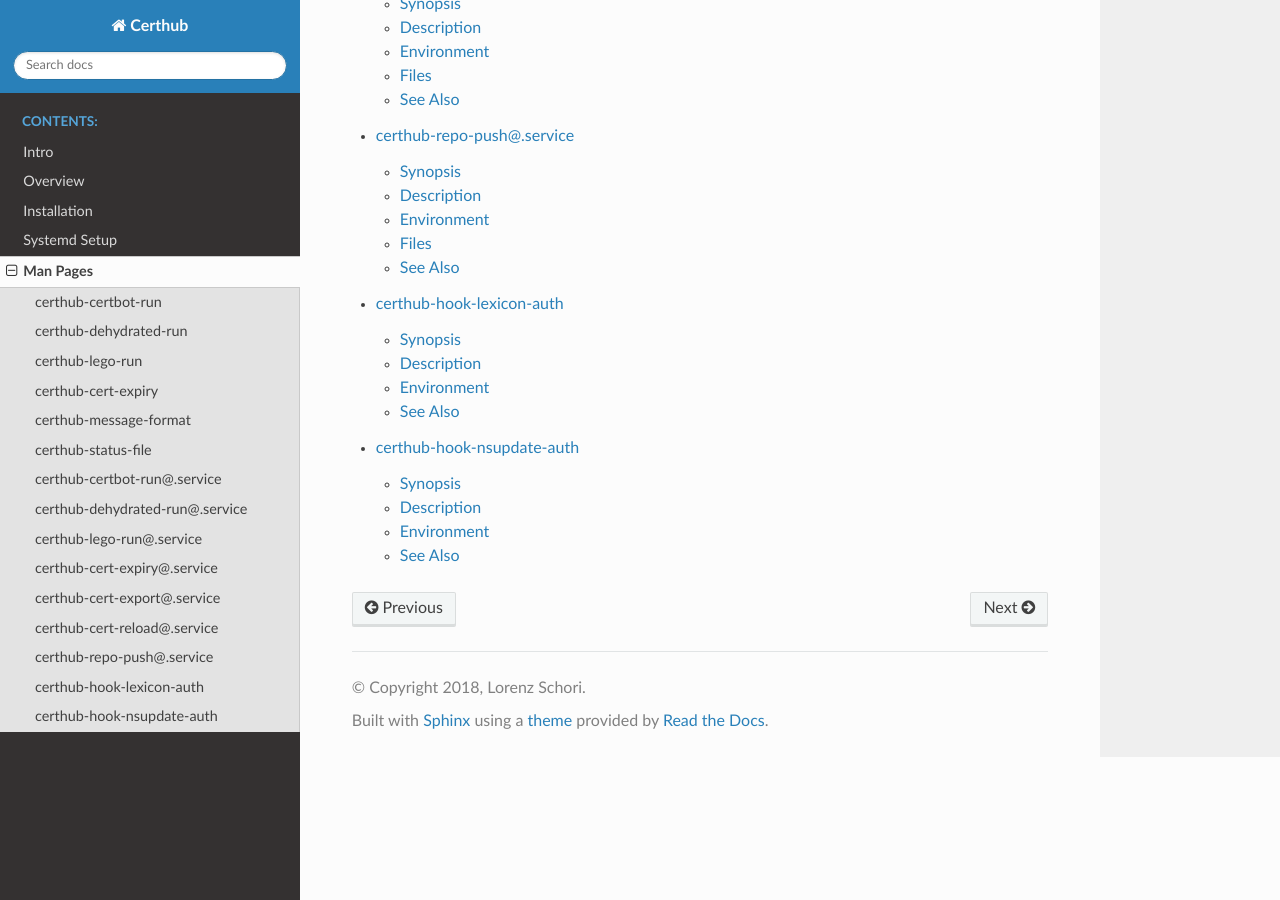
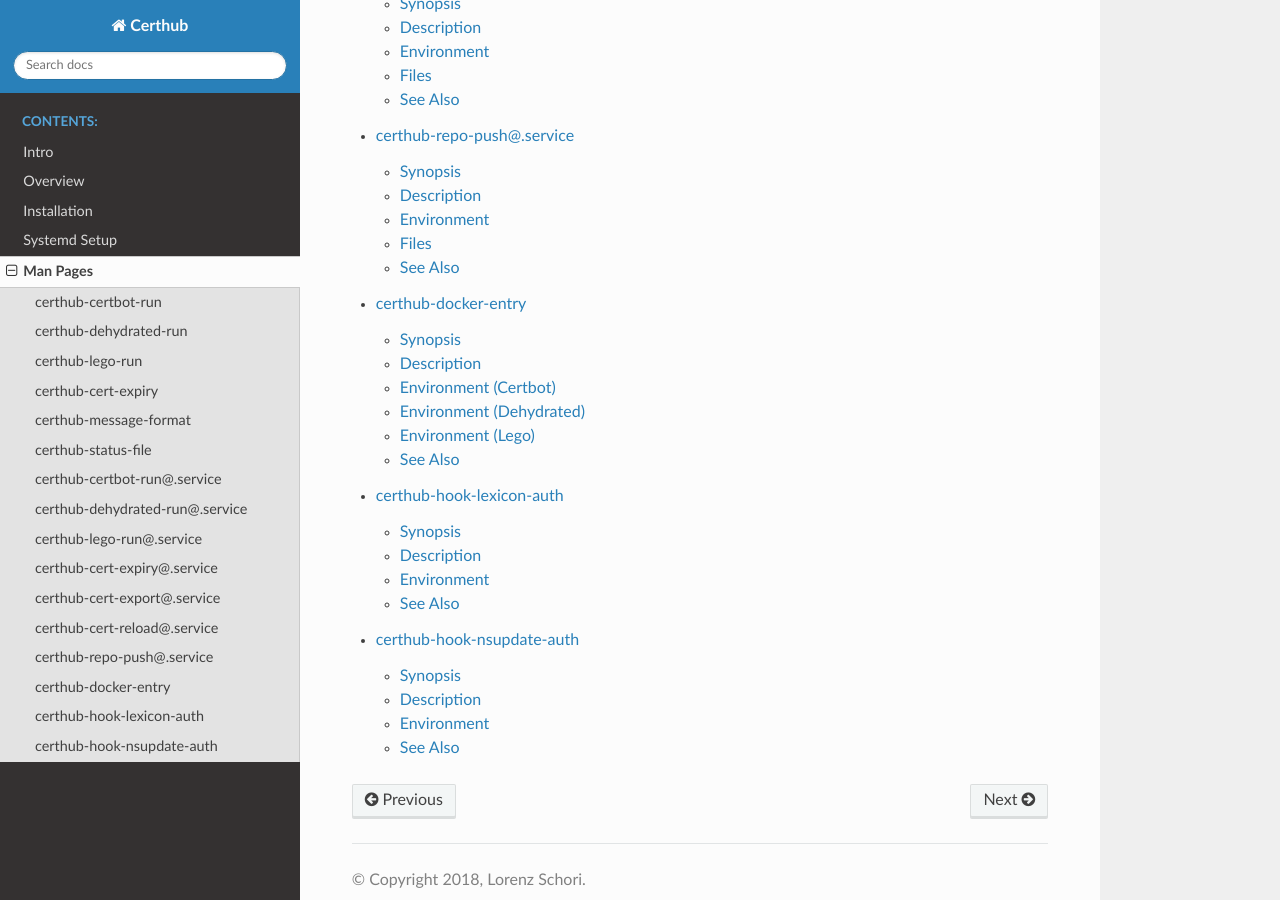
Before and after one commit to certhub/certhub, a Sphinx documentation site: the page built from doc/man.rst, in a window 1280 px wide and 900 px high, scrolled down 1932 px. Built offline with Sphinx 7.4.7 and the Read the Docs theme 2.0.0, drawn with Linux system fonts in a browser that asks for light colours; part of the change alters nothing that is shown.

Commit message:
Add manpage certhub-docker-entry.8

```diff
--- /dev/null
+++ b/doc/certhub-docker-entry.8.rst
@@ -0,0 +1,186 @@
+certhub-docker-entry
+====================
+
+Synopsis
+--------
+
+**/usr/local/lib/git-gau/docker-entry.d/60-certbot-account**
+
+**/usr/local/lib/git-gau/docker-entry.d/60-dehydrated-account**
+
+**/usr/local/lib/git-gau/docker-entry.d/60-lego-account**
+
+
+Description
+-----------
+
+A collection of docker entrypoint scripts called by `git-gau`
+:program:`docker-entry` via :program:`run-parts`. Useful to setup preexisting
+ACME accounts from data passed into a container by environment variables.
+
+Refer to :manpage:`git-gau-docker-entry(8)` for more information on the
+entrypoint scripts shipping with `git-gau`. Note that for common use cases
+`GAU_REPO` should point to the certhub certificate repository.
+
+
+Environment (Certbot)
+---------------------
+
+It is recommended to specify :envvar:`CERTHUB_CERTBOT_ACCOUNT_ID`,
+:envvar:`CERTHUB_CERTBOT_ACCOUNT_KEY`, :envvar:`CERTHUB_CERTBOT_ACCOUNT_REGR`
+and :envvar:`CERTHUB_CERTBOT_ACCOUNT_META` for a production setup. The
+remaining variables can be ignored in most situations.
+
+.. envvar:: CERTHUB_CERTBOT_ACCOUNT_KEY
+
+   ACME account private key in JSON format used by certbot. If this variable is
+   non-empty, its contents will be written to `private_key.json` in the
+   respective accounts directory. Note that either
+   :envvar:`CERTHUB_CERTBOT_ACCOUNT_ID` or
+   :envvar:`CERTHUB_CERTBOT_ACCOUNT_DIR` is required if this variable is set.
+
+.. envvar:: CERTHUB_CERTBOT_ACCOUNT_REGR
+
+   ACME account registration information in JSON format used by certbot. If
+   this variable is non-empty, its contents will be written to `regr.json` in
+   the respective accounts directory. Note that either
+   :envvar:`CERTHUB_CERTBOT_ACCOUNT_ID` or
+   :envvar:`CERTHUB_CERTBOT_ACCOUNT_DIR` is required if this variable is set.
+
+.. envvar:: CERTHUB_CERTBOT_ACCOUNT_META
+
+   ACME account meta information in JSON format used by certbot. If this
+   variable is non-empty, its contents will be written to `meta.json` in the
+   respective accounts directory. Note that either
+   :envvar:`CERTHUB_CERTBOT_ACCOUNT_ID` or
+   :envvar:`CERTHUB_CERTBOT_ACCOUNT_DIR` is required if this variable is set.
+
+.. envvar:: CERTHUB_CERTBOT_ACCOUNT_ID
+
+   ACME account id as used by certbot to identify the account in the form of a
+   32 character long hex string. This is equivalent to the last component of an
+   account directory path.
+
+.. envvar:: CERTHUB_CERTBOT_ACCOUNT_SERVER
+
+   ACME endpoint URL for the given account. Defaults to:
+   `https://acme-v02.api.letsencrypt.org/directory`
+
+.. envvar:: CERTHUB_CERTBOT_CONFIG_DIR
+
+   Base directory for certbot configuration. Defaults to: `/etc/letsencrypt`.
+
+.. envvar:: CERTHUB_CERTBOT_ACCOUNT_DIR
+
+   Full path to an accounts directory. Defaults to a value computed from
+   :envvar:`CERTHUB_CERTBOT_CONFIG_DIR`,
+   :envvar:`CERTHUB_CERTBOT_ACCOUNT_SERVER` and
+   :envvar:`CERTHUB_CERTBOT_ACCOUNT_ID`.
+
+
+Environment (Dehydrated)
+------------------------
+
+It is recommended to specify :envvar:`CERTHUB_DEHYDRATED_ACCOUNT_KEY` and
+:envvar:`CERTHUB_DEHYDRATED_ACCOUNT_REGR` for a production setup. The
+remaining variables can be ignored in most situations.
+
+.. envvar:: CERTHUB_DEHYDRATED_ACCOUNT_KEY
+
+   ACME account private key in PEM format used by dehydrated. If this variable
+   is non-empty, its contents will be written to `account_key.pem` in the
+   respective accounts directory.
+
+.. envvar:: CERTHUB_DEHYDRATED_ACCOUNT_REGR
+
+   ACME account registration information in JSON format used by dehydrated. If
+   this variable is non-empty, its contents will be written to
+   `registration_info.json` in the respective accounts directory. Note that
+   either :envvar:`CERTHUB_DEHYDRATED_ACCOUNT_ID` or
+   :envvar:`CERTHUB_DEHYDRATED_ACCOUNT_DIR` is required if this variable is
+   set.
+
+.. envvar:: CERTHUB_DEHYDRATED_ACCOUNT_SERVER
+
+   ACME endpoint URL for the given account. Defaults to:
+   `https://acme-v02.api.letsencrypt.org/directory`
+
+.. envvar:: CERTHUB_DEHYDRATED_CONFIG_DIR
+
+   Base directory for dehydrated configuration. Defaults to: `/etc/dehydrated`.
+
+.. envvar:: CERTHUB_DEHYDRATED_ACCOUNT_DIR
+
+   Full path to an accounts directory. Defaults to a value computed from
+   :envvar:`CERTHUB_DEHYDRATED_CONFIG_DIR` and
+   :envvar:`CERTHUB_DEHYDRATED_ACCOUNT_SERVER`.
+
+
+
+Environment (Lego)
+------------------
+
+It is recommended to specify :envvar:`CERTHUB_LEGO_ACCOUNT_EMAIL`
+:envvar:`CERTHUB_LEGO_ACCOUNT_KEY` and :envvar:`CERTHUB_LEGO_ACCOUNT_CONF` for
+a production setup. The remaining variables can be ignored in most situations.
+
+.. envvar:: CERTHUB_LEGO_ACCOUNT_KEY
+
+   ACME account private key in PEM format used by lego. If this variable is
+   non-empty, its contents will be written to
+   `${CERTHUB_LEGO_ACCOUNT_EMAIL}.key` in the respective accounts directory.
+   Note that either :envvar:`CERTHUB_LEGO_ACCOUNT_EMAIL` or
+   :envvar:`CERTHUB_LEGO_ACCOUNT_KEY_DIR`/:envvar:`CERTHUB_LEGO_ACCOUNT_KEY_FILE`
+   are required if this variable is set.
+
+.. envvar:: CERTHUB_LEGO_ACCOUNT_CONF
+
+   ACME account registration information in JSON format used by lego. If this
+   variable is non-empty, its contents will be written to `account.json` in the
+   respective accounts directory.  Note that either
+   :envvar:`CERTHUB_LEGO_ACCOUNT_EMAIL` or
+   :envvar:`CERTHUB_LEGO_ACCOUNT_DIR`/:envvar:`CERTHUB_LEGO_ACCOUNT_CONF_FILE`
+   are required if this variable is set.
+
+.. envvar:: CERTHUB_LEGO_ACCOUNT_EMAIL
+
+   ACME account email as used by lego to identify the account.
+
+.. envvar:: CERTHUB_LEGO_ACCOUNT_SERVER
+
+   ACME endpoint URL for the given account. Defaults to:
+   `https://acme-v02.api.letsencrypt.org/directory`
+
+.. envvar:: CERTHUB_LEGO_DIR
+
+   Base directory for lego configuration. Defaults to: `${HOME}/.lego`.
+
+.. envvar:: CERTHUB_LEGO_ACCOUNT_DIR
+
+   Full path to an accounts directory. Defaults to a value computed from
+   :envvar:`CERTHUB_LEGO_DIR`, :envvar:`CERTHUB_LEGO_ACCOUNT_SERVER` and
+   :envvar:`CERTHUB_LEGO_ACCOUNT_EMAIL`.
+
+.. envvar:: CERTHUB_LEGO_ACCOUNT_CONF_FILE
+
+   Full path to an accounts config file. Defaults to a value computed from
+   :envvar:`CERTHUB_LEGO_DIR`, :envvar:`CERTHUB_LEGO_ACCOUNT_SERVER` and
+   :envvar:`CERTHUB_LEGO_ACCOUNT_EMAIL`.
+
+.. envvar:: CERTHUB_LEGO_ACCOUNT_KEY_DIR
+
+   Full path to an accounts key directory. Defaults to a value computed from
+   :envvar:`CERTHUB_LEGO_DIR`, :envvar:`CERTHUB_LEGO_ACCOUNT_SERVER` and
+   :envvar:`CERTHUB_LEGO_ACCOUNT_EMAIL`.
+
+.. envvar:: CERTHUB_LEGO_ACCOUNT_KEY_FILE
+
+   Full path to an accounts key file. Defaults to a value computed from
+   :envvar:`CERTHUB_LEGO_DIR`, :envvar:`CERTHUB_LEGO_ACCOUNT_SERVER` and
+   :envvar:`CERTHUB_LEGO_ACCOUNT_EMAIL`.
+
+
+See Also
+--------
+
+:manpage:`git-gau-docker-entry(8)`,
--- a/doc/conf.py
+++ b/doc/conf.py
@@ -158,6 +158,7 @@ man_pages = [
     ('certhub-cert-export@.service.8', 'certhub-cert-export@.service', 'Certhub Documentation', [author], 8),
     ('certhub-cert-reload@.service.8', 'certhub-cert-reload@.service', 'Certhub Documentation', [author], 8),
     ('certhub-repo-push@.service.8', 'certhub-repo-push@.service', 'Certhub Documentation', [author], 8),
+    ('certhub-docker-entry.8', 'certhub-docker-entry', 'Certhub Documentation', [author], 8),
     ('certhub-hook-lexicon-auth.8', 'certhub-hook-lexicon-auth', 'Certhub Documentation', [author], 8),
     ('certhub-hook-nsupdate-auth.8', 'certhub-hook-nsupdate-auth', 'Certhub Documentation', [author], 8),
 ]
--- a/doc/man.rst
+++ b/doc/man.rst
@@ -18,5 +18,6 @@ Man Pages
    certhub-cert-export@.service.8
    certhub-cert-reload@.service.8
    certhub-repo-push@.service.8
+   certhub-docker-entry.8
    certhub-hook-lexicon-auth.8
    certhub-hook-nsupdate-auth.8
```
